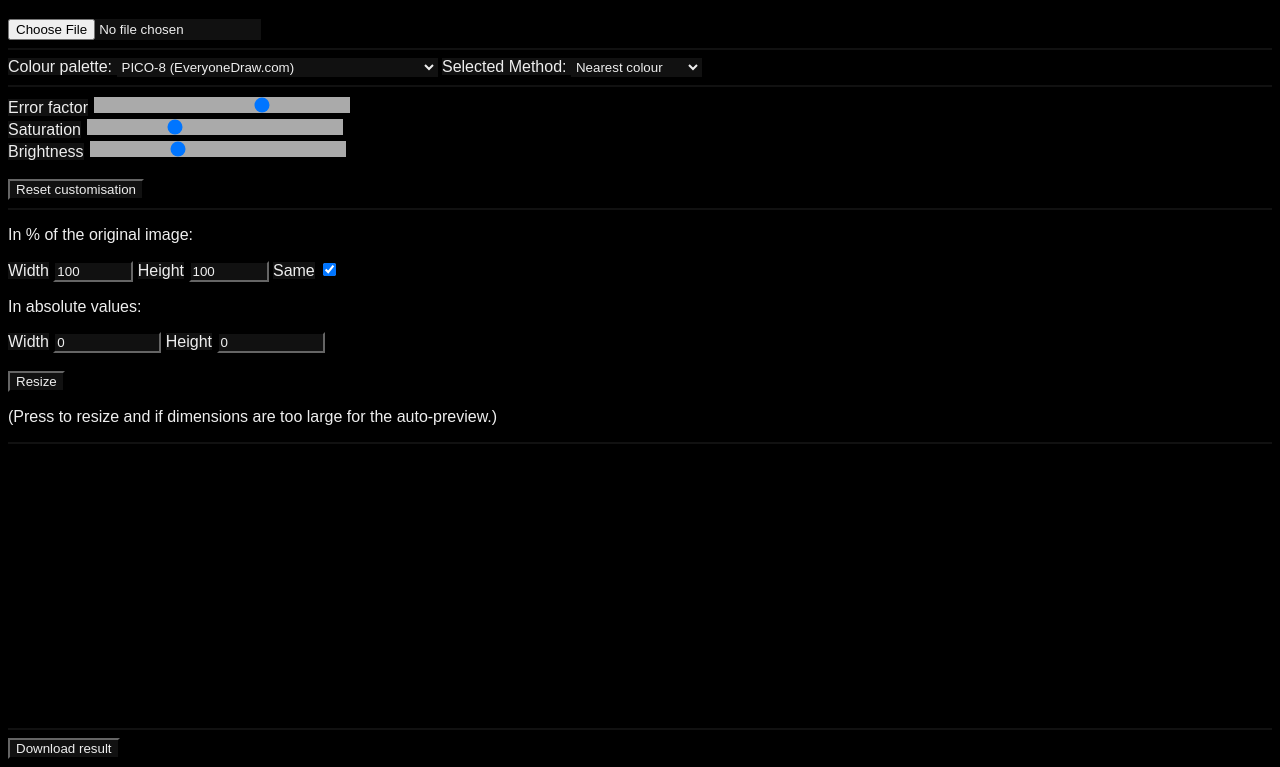
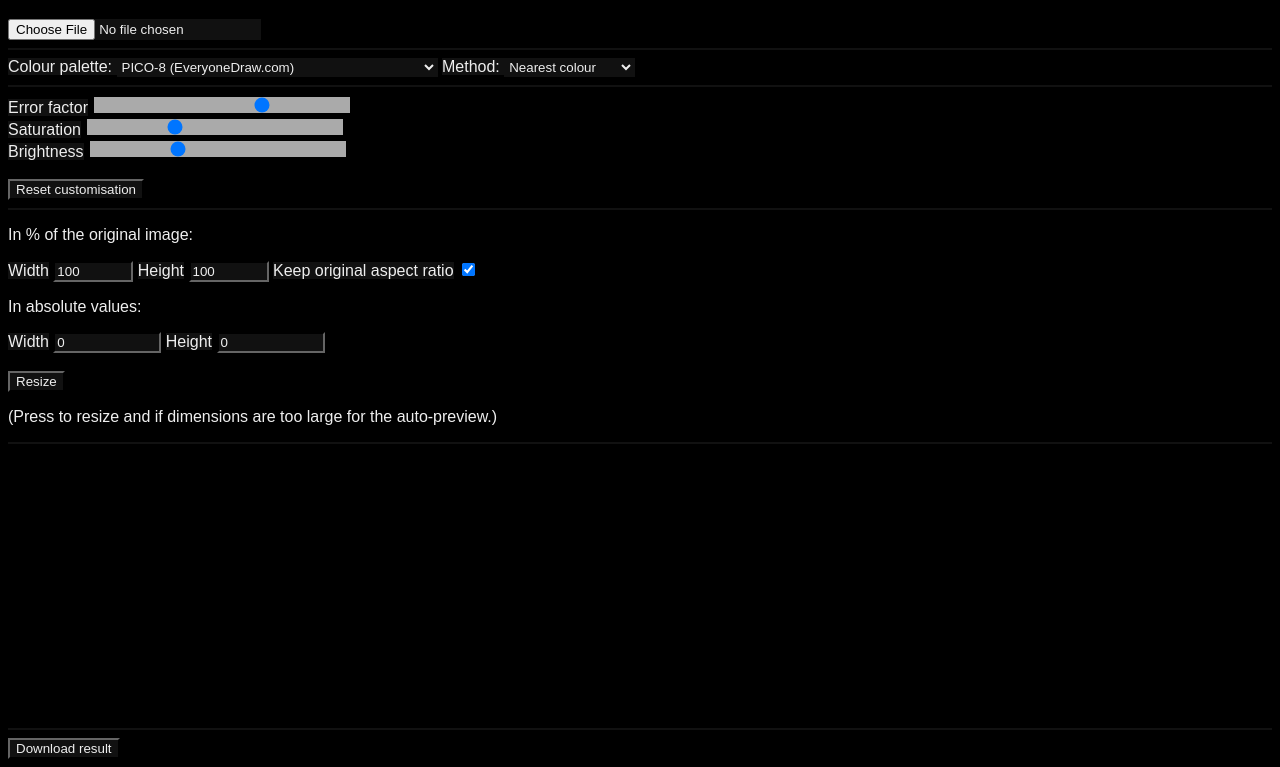
Before and after one commit to Stefvron/Udito, a plain HTML site: page index.html in a window 1280 px wide. Shown: the part 61-828 px from the top of the page. Drawn offline with Linux system fonts and the light colour scheme.

Commit message:
Update index.html

```diff
--- a/index.html
+++ b/index.html
@@ -43,7 +43,7 @@
             </optgroup-->
         </select>
 
-        <label for="alg">Selected Method: </label>
+        <label for="alg">Method: </label>
         <select id="alg" name="alg" onchange="updatePreview()">
             <optgroup label="No dithering">
                 <option value="nc">Nearest colour</option>
@@ -80,7 +80,7 @@
         <input id="xperc" type="number" min="0" max="10000" value="100" oninput="updateSize('xp')">
         <label for="yperc">Height</label>
         <input id="yperc" type="number" min="0" max="10000" value="100" oninput="updateSize('yp')" disabled>
-        <label for="lockRatio">Same</label>
+        <label for="lockRatio">Keep original aspect ratio</label>
         <input id="lockRatio" type="checkbox"  oninput="updateSize('lock')" checked>
         <br>
 
```
